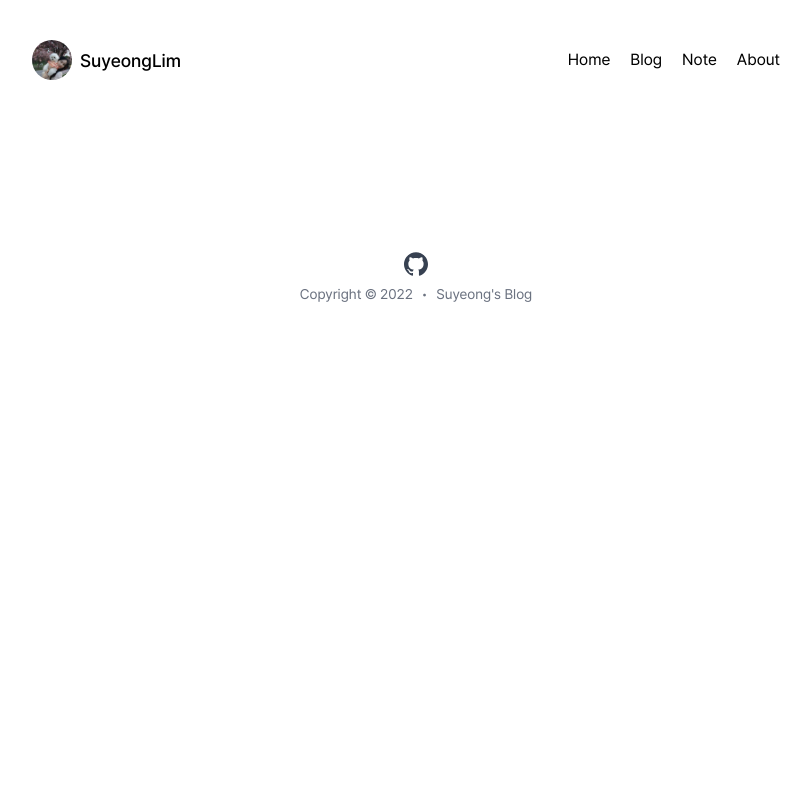
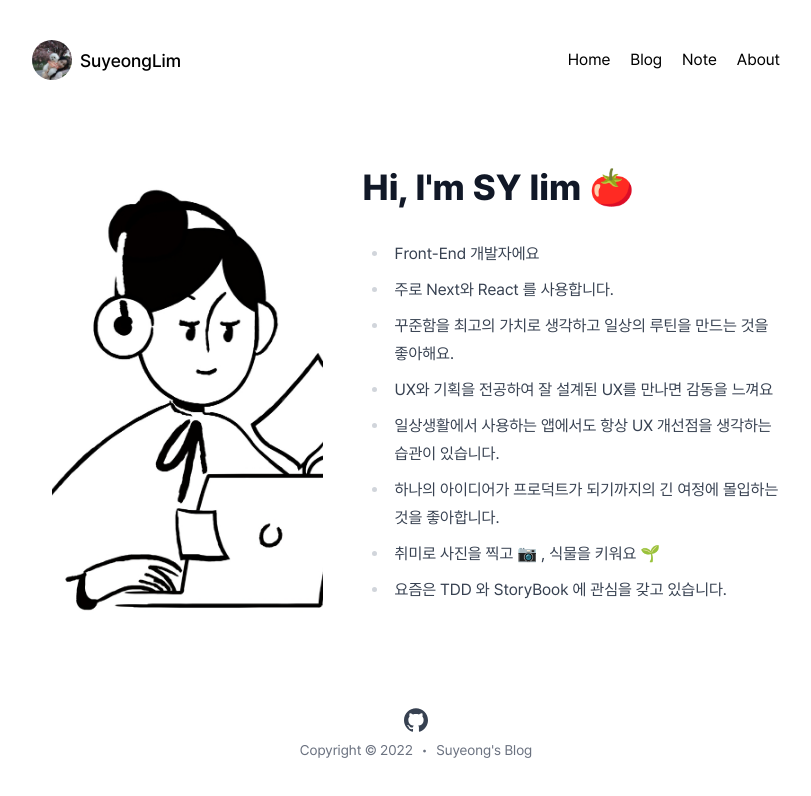
Before and after one commit to Suyeong-Lim/sy-log, a Next.js app: page /about in a window 1280 px wide. Shown: the top 796 px of the page, without its empty margins (224-1035 px from the left). Built offline with nearby package versions, Linux system fonts and the light colour scheme.

Commit message:
add: about

```diff
--- a/components/AboutMe.tsx
+++ b/components/AboutMe.tsx
@@ -2,7 +2,44 @@ import React from "react";
 import Image from "next/image";
 
 const AboutMe = () => {
-  return <></>;
+  return (
+    <>
+      <div className="flex">
+        <Image
+          src={"/static/profileImg.jpeg"}
+          alt="avatar"
+          width="340px"
+          height="450px"
+          className="object-cover"
+        />
+        <ProfileInfo />
+      </div>
+    </>
+  );
 };
 
+const ProfileInfo = () => (
+  <section className="ml-10">
+    <h1>{`Hi, I'm SY lim 🍅`} </h1>
+    <ul>
+      <li>Front-End 개발자에요</li>
+      <li>주로 Next와 React 를 사용합니다.</li>
+      <li>
+        꾸준함을 최고의 가치로 생각하고 일상의 루틴을 만드는 것을 좋아해요.
+      </li>
+      <li>UX와 기획을 전공하여 잘 설계된 UX를 만나면 감동을 느껴요</li>
+      <li>
+        일상생활에서 사용하는 앱에서도 항상 UX 개선점을 생각하는 습관이
+        있습니다.
+      </li>
+      <li>
+        하나의 아이디어가 프로덕트가 되기까지의 긴 여정에 몰입하는 것을
+        좋아합니다.
+      </li>
+      <li>취미로 사진을 찍고 📷 , 식물을 키워요 🌱 </li>
+      <li>요즘은 TDD 와 StoryBook 에 관심을 갖고 있습니다. </li>
+    </ul>
+  </section>
+);
+
 export default AboutMe;
```
Also changed, not shown: public/static/profileImg.jpeg (added).
